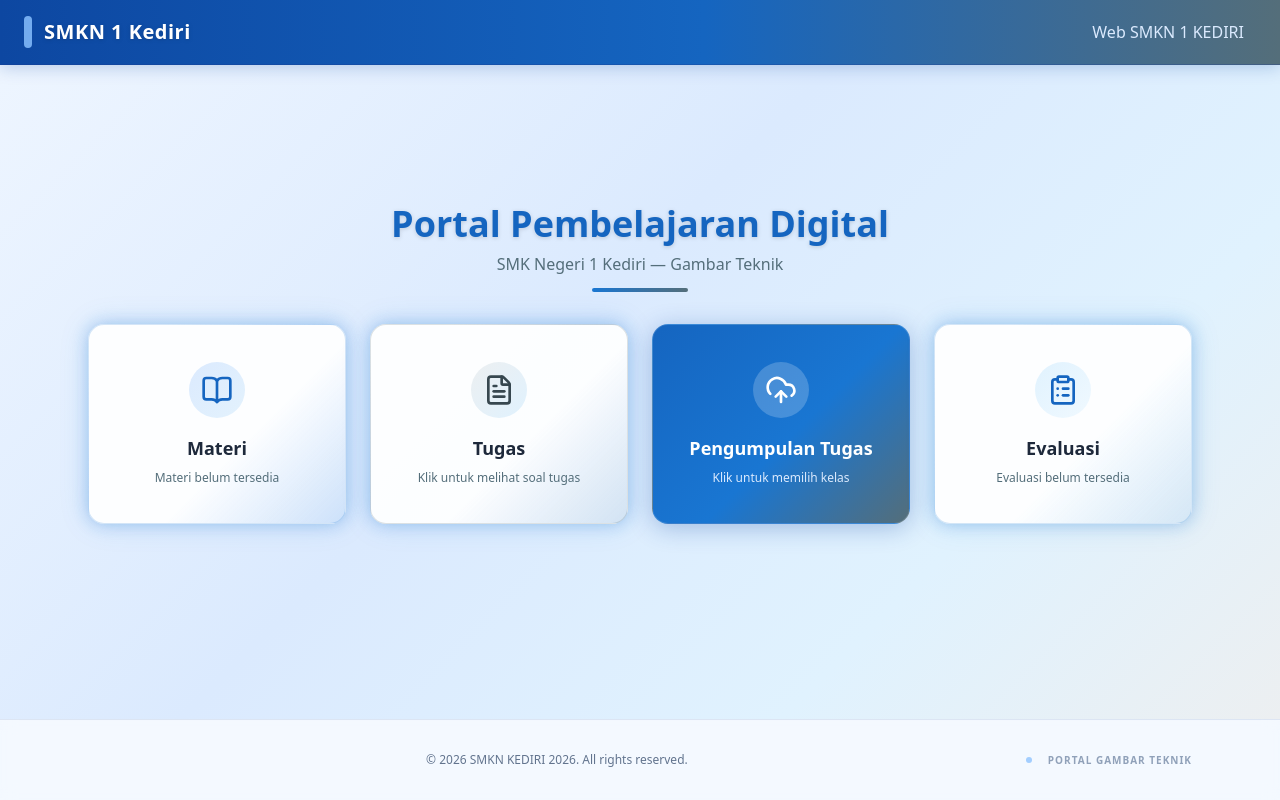
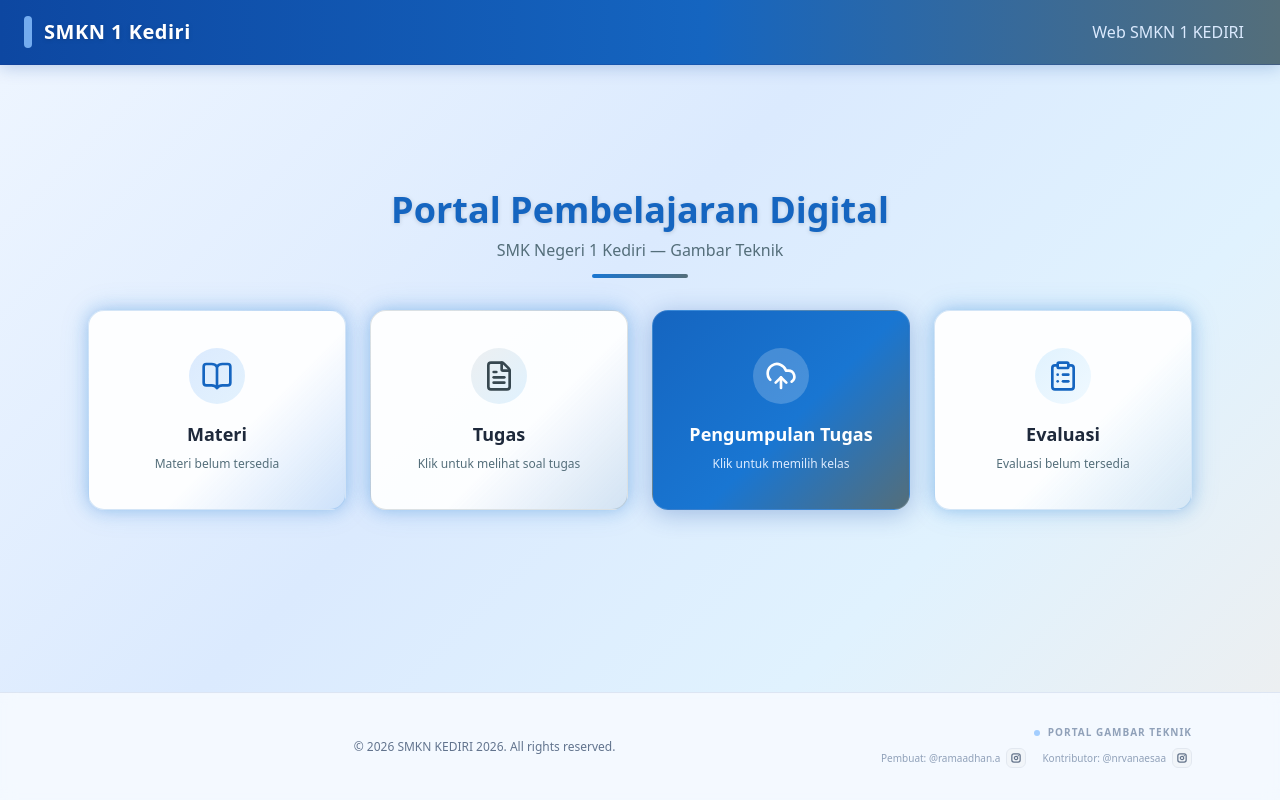
Before and after one commit to sleepyarya/Gambar-Teknik, a Next.js app: page / in a window 1280 px wide. Built offline with nearby package versions, Linux system fonts and the light colour scheme.

Commit message:
fixxing footer and sosmed for developer and contributor

```diff
--- /dev/null
+++ b/src/components/ContributorSection.tsx
@@ -0,0 +1,67 @@
+import React from "react";
+
+export default function ContributorSection() {
+  const contributors = [
+    {
+      role: "Pembuat Website",
+      name: "@ramaadhan.a",
+      url: "https://www.instagram.com/ramaadhan.a/",
+    },
+    {
+      role: "Kontributor",
+      name: "@nrvanaesaa",
+      url: "https://www.instagram.com/nrvanaesaa/",
+    },
+  ];
+
+  return (
+    <section id="kontributor" className="w-full flex flex-col items-center justify-center gap-6 py-12 px-6">
+      <div className="flex flex-col items-center gap-1 mb-2 text-center">
+        <h2 className="text-2xl font-bold text-slate-800 tracking-tight">Informasi Kontributor</h2>
+        <div className="h-1 w-12 rounded-full bg-blue-600/30" />
+      </div>
+
+      <div className="flex flex-wrap items-center justify-center gap-6 w-full max-w-4xl">
+        {contributors.map((person, idx) => (
+          <div
+            key={idx}
+            className="group flex items-center gap-5 p-4 rounded-2xl bg-white/60 backdrop-blur-md border border-white/50 neon-blue transition-all hover:scale-105 hover:bg-white/80"
+            style={{ minWidth: '280px' }}
+          >
+            <div className="flex flex-col">
+              <span className="text-[10px] uppercase tracking-widest font-bold text-blue-600/70">{person.role}</span>
+              <span className="text-sm font-bold text-slate-700">{person.name}</span>
+            </div>
+
+            <a
+              href={person.url}
+              target="_blank"
+              rel="noopener noreferrer"
+              className="ml-auto p-2.5 rounded-xl transition-all hover:scale-110 active:scale-95 shadow-sm flex items-center justify-center"
+              style={{
+                background: 'radial-gradient(circle at 30% 107%, #fdf497 0%, #fdf497 5%, #fd5949 45%,#d6249f 60%,#285AEB 90%)'
+              }}
+              aria-label={`Follow ${person.name} on Instagram`}
+            >
+              <svg
+                xmlns="http://www.w3.org/2000/svg"
+                width="20"
+                height="20"
+                viewBox="0 0 24 24"
+                fill="none"
+                stroke="white"
+                strokeWidth="2"
+                strokeLinecap="round"
+                strokeLinejoin="round"
+              >
+                <rect x="2" y="2" width="20" height="20" rx="5" ry="5"></rect>
+                <path d="M16 11.37A4 4 0 1 1 12.63 8 4 4 0 0 1 16 11.37z"></path>
+                <line x1="17.5" y1="6.5" x2="17.51" y2="6.5"></line>
+              </svg>
+            </a>
+          </div>
+        ))}
+      </div>
+    </section>
+  );
+}
--- a/src/components/Footer.tsx
+++ b/src/components/Footer.tsx
@@ -11,11 +11,49 @@ export default function Footer() {
           &copy; {new Date().getFullYear()} SMKN KEDIRI 2026. All rights reserved.
         </div>
 
-        <div className="flex gap-4 items-center">
-          <div className="h-1.5 w-1.5 rounded-full bg-blue-400 opacity-50" />
-          <span className="text-[10px] uppercase tracking-widest text-slate-400 font-bold">
-            Portal Gambar Teknik
-          </span>
+        <div className="flex flex-col items-end gap-2">
+          <div className="flex gap-2 items-center">
+            <div className="h-1.5 w-1.5 rounded-full bg-blue-400 opacity-50" />
+            <span className="text-[10px] uppercase tracking-widest text-slate-400 font-bold">
+              Portal Gambar Teknik
+            </span>
+          </div>
+
+          <div className="flex gap-4 items-center">
+            {/* Rama */}
+            <a
+              href="https://www.instagram.com/ramaadhan.a/"
+              target="_blank"
+              rel="noopener noreferrer"
+              className="flex items-center gap-1.5 group"
+            >
+              <span className="text-[10px] text-slate-400 group-hover:text-blue-500 transition-colors">Pembuat: @ramaadhan.a</span>
+              <div className="p-1 rounded-md bg-slate-100 group-hover:bg-slate-200 transition-colors border border-slate-200">
+                <svg xmlns="http://www.w3.org/2000/svg" width="10" height="10" viewBox="0 0 24 24" fill="none" stroke="#64748b" strokeWidth="3" strokeLinecap="round" strokeLinejoin="round">
+                  <rect x="2" y="2" width="20" height="20" rx="5" ry="5"></rect>
+                  <path d="M16 11.37A4 4 0 1 1 12.63 8 4 4 0 0 1 16 11.37z"></path>
+                  <line x1="17.5" y1="6.5" x2="17.51" y2="6.5"></line>
+                </svg>
+              </div>
+            </a>
+
+            {/* Esa */}
+            <a
+              href="https://www.instagram.com/nrvanaesaa/"
+              target="_blank"
+              rel="noopener noreferrer"
+              className="flex items-center gap-1.5 group"
+            >
+              <span className="text-[10px] text-slate-400 group-hover:text-blue-500 transition-colors">Kontributor: @nrvanaesaa</span>
+              <div className="p-1 rounded-md bg-slate-100 group-hover:bg-slate-200 transition-colors border border-slate-200">
+                <svg xmlns="http://www.w3.org/2000/svg" width="10" height="10" viewBox="0 0 24 24" fill="none" stroke="#64748b" strokeWidth="3" strokeLinecap="round" strokeLinejoin="round">
+                  <rect x="2" y="2" width="20" height="20" rx="5" ry="5"></rect>
+                  <path d="M16 11.37A4 4 0 1 1 12.63 8 4 4 0 0 1 16 11.37z"></path>
+                  <line x1="17.5" y1="6.5" x2="17.51" y2="6.5"></line>
+                </svg>
+              </div>
+            </a>
+          </div>
         </div>
       </div>
     </footer>
```
